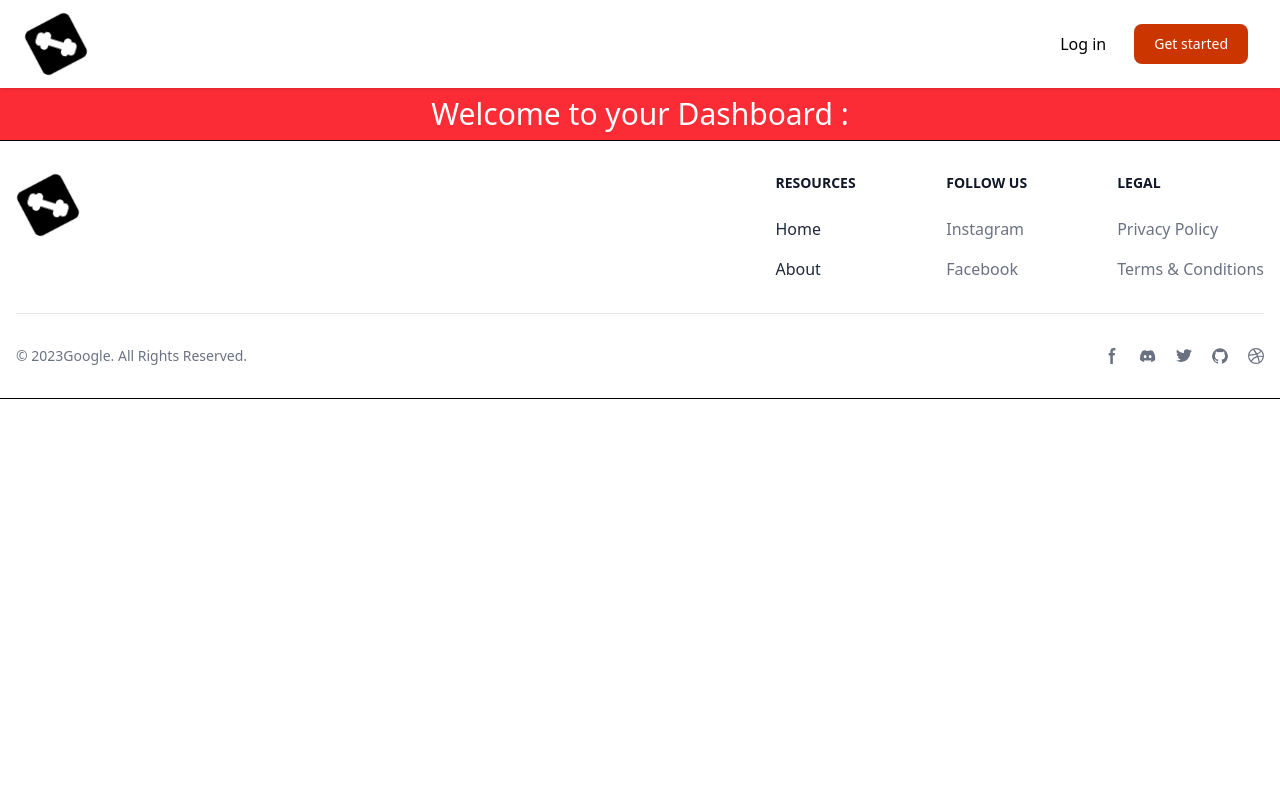
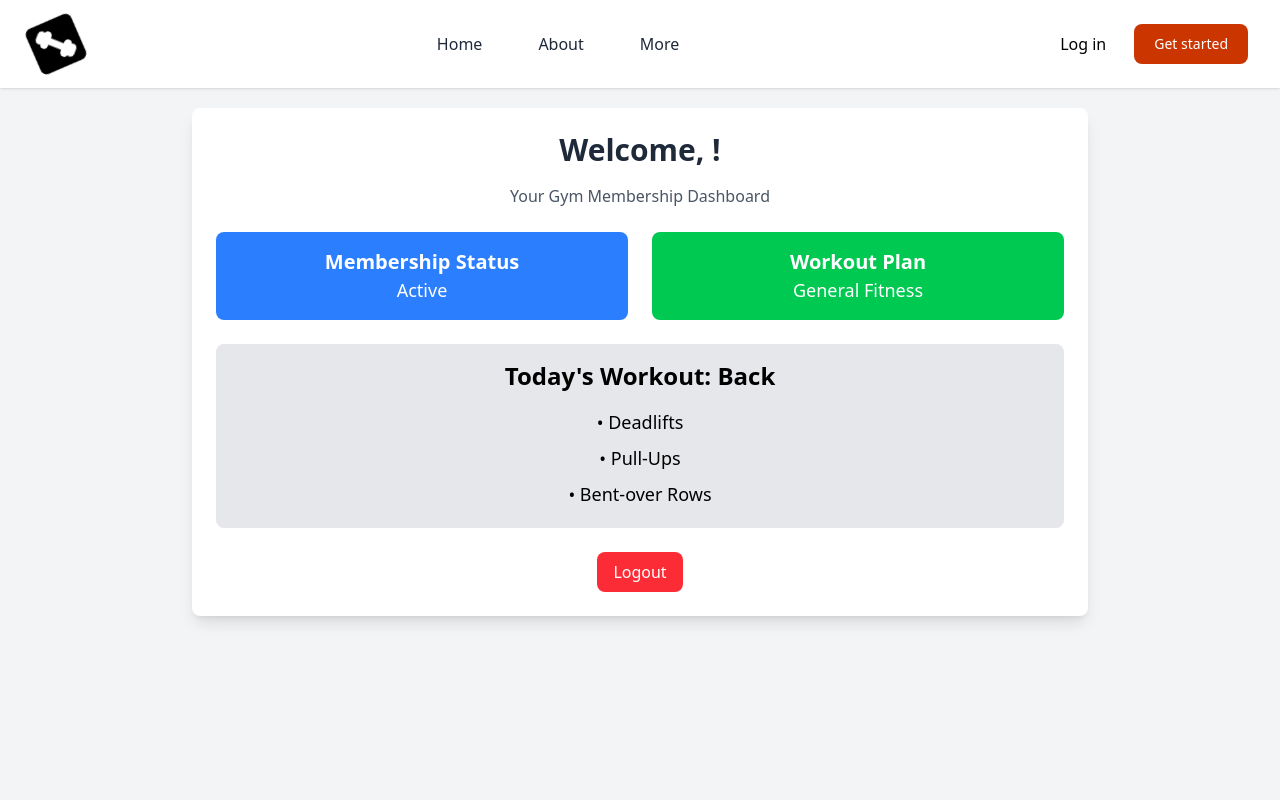
Before and after one commit to PrasannaHadke/Final-Year-Project, a React (Vite) app: page /dashboard in a window 1280 px wide. Shown: the top 800 px of the page. Built offline with nearby package versions, Linux system fonts and the light colour scheme.

Commit message:
dashboard updates

```diff
--- a/src/Components/Context/UserContextProvider.jsx
+++ b/src/Components/Context/UserContextProvider.jsx
@@ -1,12 +1,17 @@
 import React, { useState } from "react";
 import UserContext from "./UserContext";
+import { useNavigate } from "react-router-dom";
+import { nav } from "framer-motion/client";
+const UserContextProvider = ({children})=>{
+    const [user,setUser] = useState([]) // yaha data signup se araha hai
+    // console.log("UserContextProvider", user);
 
-const UserContextProvider = ({children})=>{
-    const [user,setUser] = useState([])
-    console.log("UserContextProvider", user);
+    const [registerUser, setRegisterUser] = useState([])
 
+    const navigate = useNavigate();
+    const logout = () => navigate("/login");
     return (
-        <UserContext.Provider value={{user, setUser}}>
+        <UserContext.Provider value={{user, setUser , logout , registerUser, setRegisterUser}}>
         {children}
 
         </UserContext.Provider>
--- a/src/Components/Dashboard/Dashboard.jsx
+++ b/src/Components/Dashboard/Dashboard.jsx
@@ -1,14 +1,72 @@
-import React ,{useContext}from 'react'
-import UserContext from '../Context/UserContext'
-
+import React, { useContext } from 'react';
+import UserContext from '../Context/UserContext';
+import { useNavigate } from 'react-router-dom';
 
 function Dashboard() {
-  const {user} = useContext(UserContext)
-  if (!user) return <div>Please LogIn</div>
+  const { user, logout } = useContext(UserContext);
+  const navigate = useNavigate();
+  // const { logout } = useContext(UserContext);
+  const {registerUser} = useContext(UserContext)
+  if (!user) return <div className='text-center text-xl mt-5'>Please Log In</div>;
+
+  const workoutSchedule = {
+    Monday: { muscleGroup: 'Chest', exercises: ['Bench Press', 'Incline Dumbbell Press', 'Chest Flys'] },
+    Tuesday: { muscleGroup: 'Back', exercises: ['Deadlifts', 'Pull-Ups', 'Bent-over Rows'] },
+    Wednesday: { muscleGroup: 'Legs', exercises: ['Squats', 'Lunges', 'Leg Press'] },
+    Thursday: { muscleGroup: 'Shoulders', exercises: ['Overhead Press', 'Lateral Raises', 'Face Pulls'] },
+    Friday: { muscleGroup: 'Arms', exercises: ['Bicep Curls', 'Tricep Dips', 'Hammer Curls'] },
+    Saturday: { muscleGroup: 'Full Body', exercises: ['Burpees', 'Kettlebell Swings', 'Clean and Press'] },
+    Sunday: { muscleGroup: 'Rest', exercises: ['Light Stretching', 'Yoga', 'Foam Rolling'] },
+  };
+
+  const today = new Date().toLocaleString('en-US', { weekday: 'long' });
+  const todaysWorkout = workoutSchedule[today] || {};
 
   return (
-    <div className='text-3xl bg-red-500 text-white text-center p-2'>Welcome to your Dashboard : {user.fullName}</div>
-  )
+    <div className='min-h-screen bg-gray-100 p-5'>
+      <div className='max-w-4xl mx-auto bg-white shadow-lg rounded-lg p-6'>
+        <h1 className='text-3xl font-bold text-center text-gray-800 mb-4'>Welcome, {user.fullName}!</h1>
+        <p className='text-gray-600 text-center mb-6'>Your Gym Membership Dashboard</p>
+
+        <div className='grid grid-cols-1 md:grid-cols-2 gap-6'>
+          {/* Membership Status */}
+          <div className='bg-blue-500 text-white p-4 rounded-lg text-center'>
+            <h2 className='text-xl font-semibold'>Membership Status</h2>
+            <p className='text-lg'>{registerUser.membership || 'Active'}</p>
+          </div>
+
+          {/* Workout Plan */}
+          <div className='bg-green-500 text-white p-4 rounded-lg text-center'>
+            <h2 className='text-xl font-semibold'>Workout Plan</h2>
+            <p className='text-lg'>{user.workoutPlan || 'General Fitness'}</p>
+          </div>
+        </div>
+
+        {/* Exercise Schedule */}
+        <div className='mt-6 bg-gray-200 p-4 rounded-lg'>
+          <h2 className='text-2xl font-bold text-center mb-3'>Today's Workout: {todaysWorkout.muscleGroup}</h2>
+          <ul className='text-center text-lg'>
+            {todaysWorkout.exercises?.map((exercise, index) => (
+              <li key={index} className='py-1'>• {exercise}</li>
+            )) || <li>Rest Day</li>}
+          </ul>
+        </div>
+
+        {/* Actions */}
+        <div className='flex justify-center mt-6'>
+          <button
+            className='bg-red-500 text-white px-4 py-2 rounded-lg hover:bg-red-600 transition'
+            onClick={() => {
+              logout();
+              navigate('/signup');
+            }}
+          >
+            Logout
+          </button>
+        </div>
+      </div>
+    </div>
+  );
 }
 
-export default Dashboard
+export default Dashboard;
--- a/src/Components/Form/Register.jsx
+++ b/src/Components/Form/Register.jsx
@@ -1,7 +1,10 @@
-import React, { useState } from "react";
+import React, { useState , useContext } from "react";
 import { useNavigate } from "react-router-dom";
 import axios from "axios";
+import UserContext from "../Context/UserContext.js";
 function Register() {
+  const {setRegisterUser} = useContext(UserContext)
+
   const [formData, setFormData] = useState({
     fullName: "",
     email: "",
@@ -51,6 +54,7 @@ function Register() {
 
     if (registeredUser.status === 201) {
       alert("Registration Successful! Welcome to Fitness Hub 💪");
+      setRegisterUser(registeredUser.data)
       navigate("/signup"); // Redirect after successful registration
     }
 
@@ -96,7 +100,7 @@ function Register() {
           {/* Membership Type */}
           <div className="mb-4">
             <label className="block text-gray-300 font-medium mb-1">Membership Type</label>
-            <select name="membership" value={formData.membership} onChange={handleChange} required
+            <select name="membership" value={formData.membership || ""} onChange={handleChange} required
               className="w-full px-4 py-2 rounded-lg bg-gray-700 text-white border border-gray-600 focus:ring-2 focus:ring-yellow-400 outline-none">
               <option value="basic">Basic</option>
               <option value="premium">Premium</option>
--- a/src/Components/Form/SignUp.jsx
+++ b/src/Components/Form/SignUp.jsx
@@ -61,7 +61,7 @@ function SignUp() {
             <input
               type="text"
               name="fullName"
-              value={formData.fullName}
+              value={formData.fullName?.trim() || ""}
               onChange={handleChange}
               required
               className="w-full px-4 py-2 rounded-lg bg-gray-700 text-white border border-gray-600 focus:ring-2 focus:ring-yellow-400 outline-none"
@@ -75,7 +75,7 @@ function SignUp() {
             <input
               type="email"
               name="email"
-              value={formData.email}
+              value={formData.email?.trim() || ""}
               onChange={handleChange}
               required
               className="w-full px-4 py-2 rounded-lg bg-gray-700 text-white border border-gray-600 focus:ring-2 focus:ring-yellow-400 outline-none"
@@ -89,7 +89,7 @@ function SignUp() {
             <input
               type="password"
               name="password"
-              value={formData.password}
+              value={formData.password.trim()}
               onChange={handleChange}
               required
               className="w-full px-4 py-2 rounded-lg bg-gray-700 text-white border border-gray-600 focus:ring-2 focus:ring-yellow-400 outline-none"
--- a/src/Components/Header/Header.jsx
+++ b/src/Components/Header/Header.jsx
@@ -15,6 +15,39 @@ export default function Header() {
                         <Logo className="w-16 h-16" />
                     </Link>
 
+                    {/* Desktop Menu */}
+                    <div className={`lg:flex flex-grow justify-center ${menuOpen ? 'flex' : 'hidden'} flex-col lg:flex-row lg:static absolute top-full left-0 w-full lg:w-auto bg-white lg:bg-transparent shadow-md lg:shadow-none`}>
+                        <ul className="flex flex-col lg:flex-row lg:space-x-6 mt-4 lg:mt-0 font-medium">
+                            <li>
+                                <NavLink
+                                    to="/"
+                                    className={({ isActive }) => `block py-2 pr-4 pl-3 lg:px-4 duration-200 border-b border-gray-100 lg:border-none hover:bg-gray-50 hover:text-orange-700 lg:hover:bg-transparent ${isActive ? "text-orange-700" : "text-gray-800"}`}
+                                    onClick={() => setMenuOpen(false)}
+                                >
+                                    Home
+                                </NavLink>
+                            </li>
+                            <li>
+                                <NavLink
+                                    to="/about"
+                                    className={({ isActive }) => `block py-2 pr-4 pl-3 lg:px-4 duration-200 border-b border-gray-100 lg:border-none hover:bg-gray-50 hover:text-orange-700 lg:hover:bg-transparent ${isActive ? "text-orange-700" : "text-gray-800"}`}
+                                    onClick={() => setMenuOpen(false)}
+                                >
+                                    About
+                                </NavLink>
+                            </li>
+                            <li>
+                                <NavLink
+                                    to="/more"
+                                    className={({ isActive }) => `block py-2 pr-4 pl-3 lg:px-4 duration-200 border-b border-gray-100 lg:border-none hover:bg-gray-50 hover:text-orange-700 lg:hover:bg-transparent ${isActive ? "text-orange-700" : "text-gray-800"}`}
+                                    onClick={() => setMenuOpen(false)}
+                                >
+                                    More
+                                </NavLink>
+                            </li>
+                        </ul>
+                    </div>
+
                     {/* Mobile Menu Button */}
                     <button
                         className="lg:hidden p-2 rounded-md text-gray-700 focus:outline-none focus:ring-2 focus:ring-gray-300"
@@ -23,7 +56,8 @@ export default function Header() {
                         {menuOpen ? <FiX size={24} /> : <FiMenu size={24} />}
                     </button>
 
-                    <div className=" lg:flex items-center lg:order-2">
+                    {/* Auth Buttons */}
+                    <div className="lg:flex items-center lg:order-2">
                         <button
                             className='m-3 p-3 hover:bg-gray-50 hover:border-red-500 hover:text-red-500 focus:ring-4 focus:ring-gray-300 font-medium rounded-lg px-4 lg:px-5 py-2 lg:py-2.5 mr-2 focus:outline-none'
                             onClick={() => navigate("/signup")}
@@ -37,41 +71,6 @@ export default function Header() {
                             Get started
                         </button>
                     </div>
-
-                    {/* Mobile Menu */}
-                    <div
-                        className={`${menuOpen ? 'flex' : 'hidden'} flex-col absolute top-full left-0 w-full bg-white lg:hidden shadow-md`}
-                    >
-                        <ul className="flex flex-col mt-4 font-medium">
-                            <li>
-                                <NavLink
-                                    to="/"
-                                    className={({ isActive }) => `block py-2 pr-4 pl-3 duration-200 border-b border-gray-100 hover:bg-gray-50 hover:text-orange-700 lg:p-0 ${isActive ? "text-orange-700" : "text-gray-800"}`}
-                                    onClick={() => setMenuOpen(false)}
-                                >
-                                    Home
-                                </NavLink>
-                            </li>
-                            <li>
-                                <NavLink
-                                    to="/about"
-                                    className={({ isActive }) => `block py-2 pr-4 pl-3 duration-200 border-b border-gray-100 hover:bg-gray-50 hover:text-orange-700 lg:p-0 ${isActive ? "text-orange-700" : "text-gray-800"}`}
-                                    onClick={() => setMenuOpen(false)}
-                                >
-                                    About
-                                </NavLink>
-                            </li>
-                            <li>
-                                <NavLink
-                                    to="/more"
-                                    className={({ isActive }) => `block py-2 pr-4 pl-3 duration-200 border-b border-gray-100 hover:bg-gray-50 hover:text-orange-700 lg:p-0 ${isActive ? "text-orange-700" : "text-gray-800"}`}
-                                    onClick={() => setMenuOpen(false)}
-                                >
-                                    More
-                                </NavLink>
-                            </li>
-                        </ul>
-                    </div>
                 </div>
             </nav>
         </header>
--- a/src/Components/Home/More.jsx
+++ b/src/Components/Home/More.jsx
@@ -6,8 +6,8 @@ function More() {
       {/* Gym Timings */}
       <div className="max-w-3xl mx-auto bg-gray-100 p-6 rounded-lg shadow-lg text-center">
         <h2 className="text-3xl font-bold text-gray-500 mb-4">🏋️ Gym Timings</h2>
-        <p className="text-lg">Monday - Friday: <strong>5:00 AM - 10:00 PM</strong></p>
-        <p className="text-lg">Saturday - Sunday: <strong>6:00 AM - 8:00 PM</strong></p>
+        <p className="text-lg">Monday - Saturday: <strong>5:00 AM - 10:00 PM</strong></p>
+        <p className="text-lg">Sunday: <strong>Closed</strong></p>
       </div>
 
       {/* Height & Weight Chart */}
```
